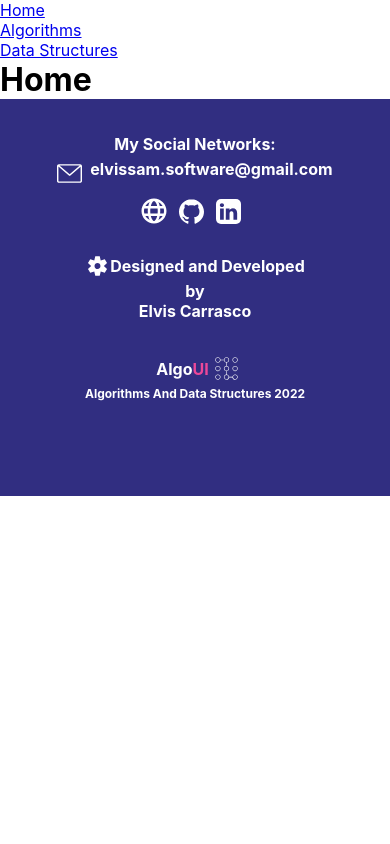
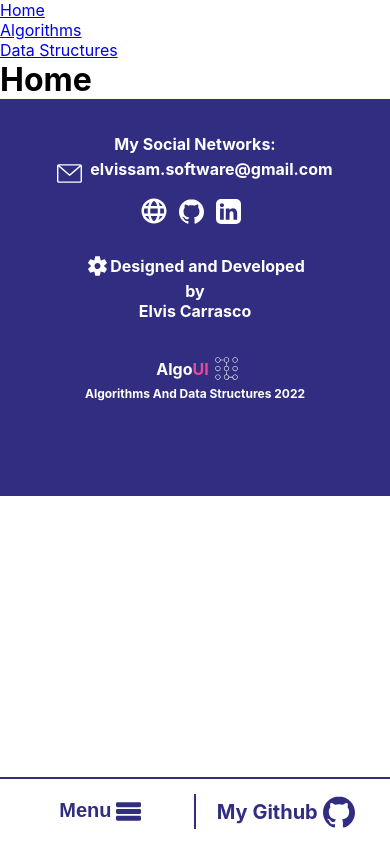
Before and after one commit to Elvissamir/Algoui, a React (Create React App) app: page / in a window 390 px wide. Built offline with nearby package versions, Linux system fonts and the light colour scheme.

Commit message:
Add Mobilebar component structure

```diff
--- /dev/null
+++ b/src/assets/icons/MenuIcon.tsx
@@ -0,0 +1,51 @@
+const MenuIcon = () => {
+    return (
+        <svg className="menu-icon icon" version="1.1" id="Layer_1" xmlns="http://www.w3.org/2000/svg" xmlnsXlink="http://www.w3.org/1999/xlink" x="0px" y="0px"
+	 viewBox="0 0 297 297" xmlSpace="preserve">
+<g>
+	<g>
+		<g>
+			<path d="M280.214,39.211H16.786C7.531,39.211,0,46.742,0,55.997v24.335c0,9.256,7.531,16.787,16.786,16.787h263.428
+				c9.255,0,16.786-7.531,16.786-16.787V55.997C297,46.742,289.469,39.211,280.214,39.211z"/>
+			<path d="M280.214,119.546H16.786C7.531,119.546,0,127.077,0,136.332v24.336c0,9.255,7.531,16.786,16.786,16.786h263.428
+				c9.255,0,16.786-7.531,16.786-16.786v-24.336C297,127.077,289.469,119.546,280.214,119.546z"/>
+			<path d="M280.214,199.881H16.786C7.531,199.881,0,207.411,0,216.668v24.335c0,9.255,7.531,16.786,16.786,16.786h263.428
+				c9.255,0,16.786-7.531,16.786-16.786v-24.335C297,207.411,289.469,199.881,280.214,199.881z"/>
+		</g>
+	</g>
+</g>
+<g>
+</g>
+<g>
+</g>
+<g>
+</g>
+<g>
+</g>
+<g>
+</g>
+<g>
+</g>
+<g>
+</g>
+<g>
+</g>
+<g>
+</g>
+<g>
+</g>
+<g>
+</g>
+<g>
+</g>
+<g>
+</g>
+<g>
+</g>
+<g>
+</g>
+		</svg>
+    )
+}
+
+export default MenuIcon
--- a/src/assets/styles/layout/_index.scss
+++ b/src/assets/styles/layout/_index.scss
@@ -1 +1,3 @@
+
 @import './footer';
+@import './mobilebar';
--- /dev/null
+++ b/src/assets/styles/layout/_mobilebar.scss
@@ -0,0 +1,72 @@
+.mobilebar-container {
+    display: flex;
+    position: fixed;
+    bottom: 0;
+    background-color: var(--brand-white);
+    border-top: var(--brand-purple) 2px solid;
+    padding: 15px;
+    width: 100%;
+
+    .mobilebar {
+        display: flex;
+        align-items: center;
+        justify-content: center;
+        width: 100%;
+
+        .left, .right {
+            display: flex;
+            justify-content: center;
+            width: 50%;
+        }
+
+        .left {
+            .mobile-menu-btn {
+                display: flex;
+                cursor: pointer;
+                color: var(--brand-purple);
+                font-weight: bolder;
+                font-size: 20px;
+                border: none;
+                background-color: transparent;
+                padding: 5px;
+                width: 100px;
+
+                .icon {
+                    margin-left: 5px;
+                    height: 25px;
+                    width: 25px;
+
+                    path {
+                        fill: var(--brand-purple);
+                    }
+                }
+            }
+
+        }
+
+        .right {
+            .my-github {
+                display: flex;
+                color: var(--brand-purple);
+                align-items: center;
+                font-size: 20px;
+                font-weight: bolder;
+                text-decoration: none;
+
+                .icon {
+                    margin-left: 5px;
+
+                    path {
+                        fill: var(--brand-purple);
+                    }
+                }
+            }
+        }
+
+        .vertical-line {
+            height: 100%;
+            background-color: var(--brand-purple);
+            width: 3px;
+        }
+    }
+}
--- /dev/null
+++ b/src/core/externalLinks.ts
@@ -0,0 +1,7 @@
+const externalLinks = {
+    portfolio: '',
+    github: 'https://github.com/Elvissamir',
+    linkedin: 'https://linkedin.com/in/elvissam'
+}
+
+export default externalLinks
--- a/src/layout/Layout.tsx
+++ b/src/layout/Layout.tsx
@@ -1,8 +1,8 @@
 import AppRouter from "../components/AppRouter"
+import Mobilebar from "./Mobilebar"
+import Navbar from "./Navbar"
 import Content from "./Content"
 import Footer from "./Footer"
-import Mobilebar from "./Mobilebar"
-import Navbar from "./Navbar"
 
 const Layout = () => {
     return (
--- a/src/layout/Mobilebar.tsx
+++ b/src/layout/Mobilebar.tsx
@@ -1,7 +1,25 @@
+import GithubIcon from "../assets/icons/GithubIcon"
+import MenuIcon from "../assets/icons/MenuIcon"
+import externalLinks from "../core/externalLinks"
+
 const Mobilebar = () => {
     return (
         <div className="mobilebar-container">
-
+            <div className="mobilebar">
+                <div className="left">
+                    <button className="mobile-menu-btn">
+                        <p className="text">Menu</p>
+                        <MenuIcon />
+                    </button>
+                </div>
+                <div className="vertical-line"></div>
+                <div className="right">
+                    <a className="my-github" href={externalLinks.github}>
+                        <p className="text">My Github</p>
+                        <GithubIcon />
+                    </a>
+                </div>
+            </div>
         </div>
     )
 }
```
